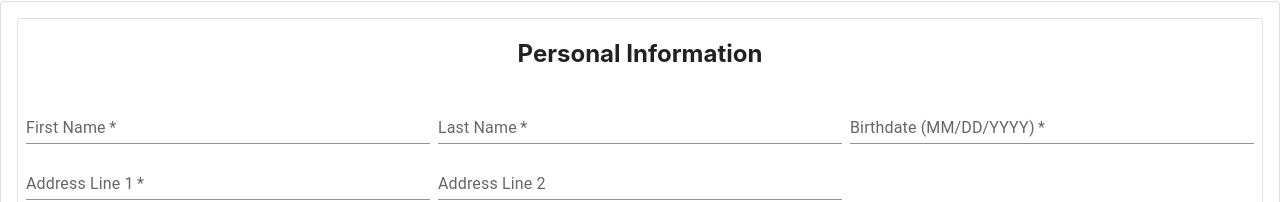
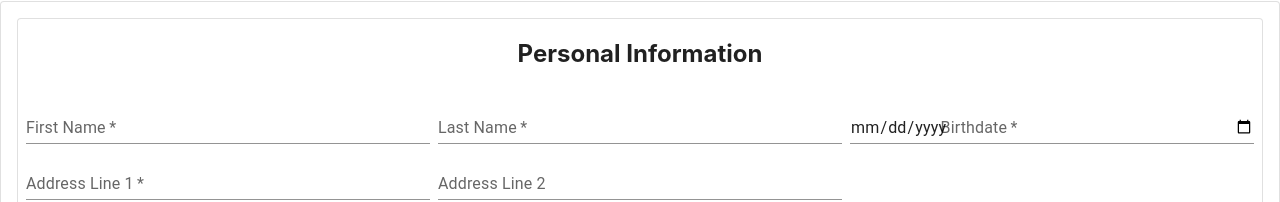
Before and after one commit to Christian-Oleson/MSI-504-WrittenAssignment4, a React (Create React App) app: page / in a window 1280 px wide. Shown: the part 81-283 px from the top of the page. Built offline with nearby package versions, Linux system fonts and the light colour scheme.

Commit message:
Update Input Types

```diff
--- a/src/personalInfo.tsx
+++ b/src/personalInfo.tsx
@@ -1,7 +1,6 @@
+import Grid from "@mui/material/Grid";
 import Paper from "@mui/material/Paper";
-import Grid from "@mui/material/Grid";
 import TextField from "@mui/material/TextField";
-import React from "react";
 
 export default function PersonalInfo() : JSX.Element {
     return <Paper elevation={3} variant="outlined">
@@ -27,8 +26,9 @@ export default function PersonalInfo() : JSX.Element {
                 <TextField
                     fullWidth
                     id="outlined-basic"
-                    label="Birthdate (MM/DD/YYYY)"
+                    label="&nbsp;&nbsp;&nbsp;&nbsp;&nbsp;&nbsp;&nbsp;&nbsp;&nbsp;&nbsp;&nbsp;&nbsp;&nbsp;&nbsp;&nbsp;&nbsp;&nbsp;&nbsp;&nbsp;&nbsp;&nbsp;&nbsp;Birthdate"
                     required
+                    type="date"
                     variant="standard" />
             </Grid>
             <Grid item xs={6} sm={4} md={4}>
@@ -70,6 +70,7 @@ export default function PersonalInfo() : JSX.Element {
                     id="outlined-basic"
                     label="Zip Code"
                     required
+                    type="number"
                     variant="standard" />
             </Grid>
             <Grid item xs={6} sm={4} md={4}>
@@ -78,6 +79,7 @@ export default function PersonalInfo() : JSX.Element {
                     id="outlined-basic"
                     label="Phone Number"
                     required
+                    type="tel"
                     variant="standard" />
             </Grid>
             <Grid item xs={6} sm={4} md={4}>
```
